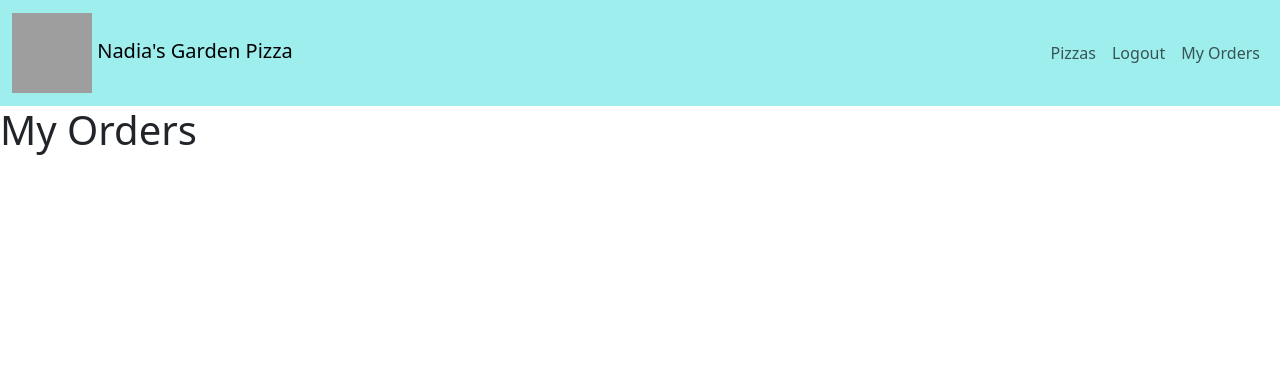
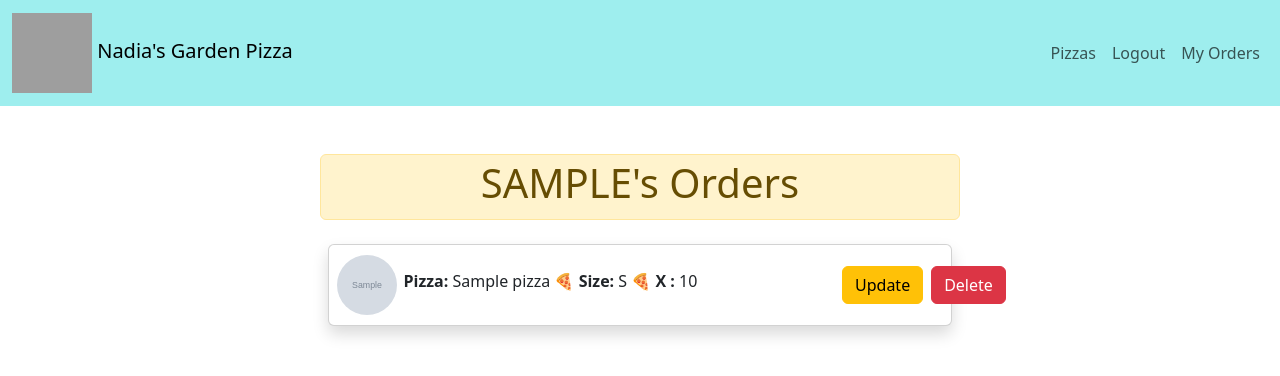
Before and after one commit to hasanakoz/21-djangoDTL_PizzaApp, a Django app: page /my_orders/ in a window 1280 px wide. Shown: the top 376 px of the page. Run offline with Django 4.2, Linux system fonts and the light colour scheme; a user stored in the database is signed in; tables that the repository leaves empty hold one stand-in row (values such as "Sample post"); grey boxes marked "Sample" are stand-in pictures; grey boxes are pictures that could not be loaded.

Commit message:
update orders done

```diff
--- a/pizzas/templates/pizzas/my_orders.html
+++ b/pizzas/templates/pizzas/my_orders.html
@@ -1,3 +1,36 @@
 {% extends 'pizzas/base.html' %} {% block content %}
-<h1>My Orders</h1>
+<div class="d-flex flex-column justify-content-center mx-auto mt-5 col-md-6">
+  <div class="alert alert-warning text-center p-1">
+    <h1>{{user.username | upper}}'s Orders</h1>
+  </div>
+  {% for order in orders %}
+  <div class="card m-2 shadow p-2">
+    <div class="row g-0 d-flex justify-content-between">
+      <div class="col-md-1 d-flex align-items-center">
+        <img
+          src="{{order.pizza.image.url}}"
+          style="border-radius: 50%; width: 60px; height: 60px"
+          alt="..."
+        />
+      </div>
+      <div class="col-md-5 d-flex justify-content-start flex-fill">
+        <div class="card-body">
+          <p class="card-title">
+            <strong>Pizza:</strong> {{order.pizza}} 🍕
+            <strong>Size:</strong> {{order.size}} 🍕
+            <strong>X :</strong> {{order.quantity}}
+          </p>
+        </div>
+      </div>
+      <div class="col-md-2 d-flex align-items-center rounded">
+        <a href="{% url 'update_orders' order.id %}"></a
+        ><button class="btn btn-warning me-2">Update</button>
+        <a href="{% url 'delete_orders' order.id %}"></a
+        ><button class="btn btn-danger me-2">Delete</button>
+      </div>
+    </div>
+  </div>
+  {% endfor %}
+</div>
+
 {% endblock content %}
--- a/pizzas/urls.py
+++ b/pizzas/urls.py
@@ -1,9 +1,11 @@
 from django.urls import path
-from .views import home,pizzas, order_view, my_orders
+from .views import home,pizzas, order_view, my_orders, update_orders_view, delete_order_view
 
 urlpatterns = [
     path('', home, name='home'),
     path('pizzas/', pizzas, name='pizzas'),
     path('pizzas/<int:id>', order_view, name='order'),
-    path('my_orders/', my_orders, name='my_orders')
+    path('my_orders/', my_orders, name='my_orders'),
+    path('update_orders/', update_orders_view, name='update_orders'),
+    path('delete_orders/<int:id>', delete_order_view, name='delete_orders')
 ]
--- a/pizzas/views.py
+++ b/pizzas/views.py
@@ -39,3 +39,24 @@ def my_orders(request):
         'orders': orders
     }
     return render(request, 'pizzas/my_orders.html', context)
+
+
+def update_orders_view(request, id):
+    order = Order.objects.get(id=id)
+    pizza = Pizza.objects.get(id = order.pizza.id)
+    form = PizzaForm(instance=order)
+    if request.method == 'POST':
+        form = PizzaForm(request.POST, instance=order)
+        if form.is_valid():
+            order.save()
+            return redirect('my_orders')
+
+    context = {
+        'order': order,
+        'pizza': pizza,
+        'form': form,
+    }
+    return render(request, 'pizzas/update_orders', context)
+
+def delete_order_view(request,id):
+    order = Order.objects.get(id=id)
```
Also changed, not shown: pizzas/templates/pizzas/update_orders.html (added, +34 -0 lines).
